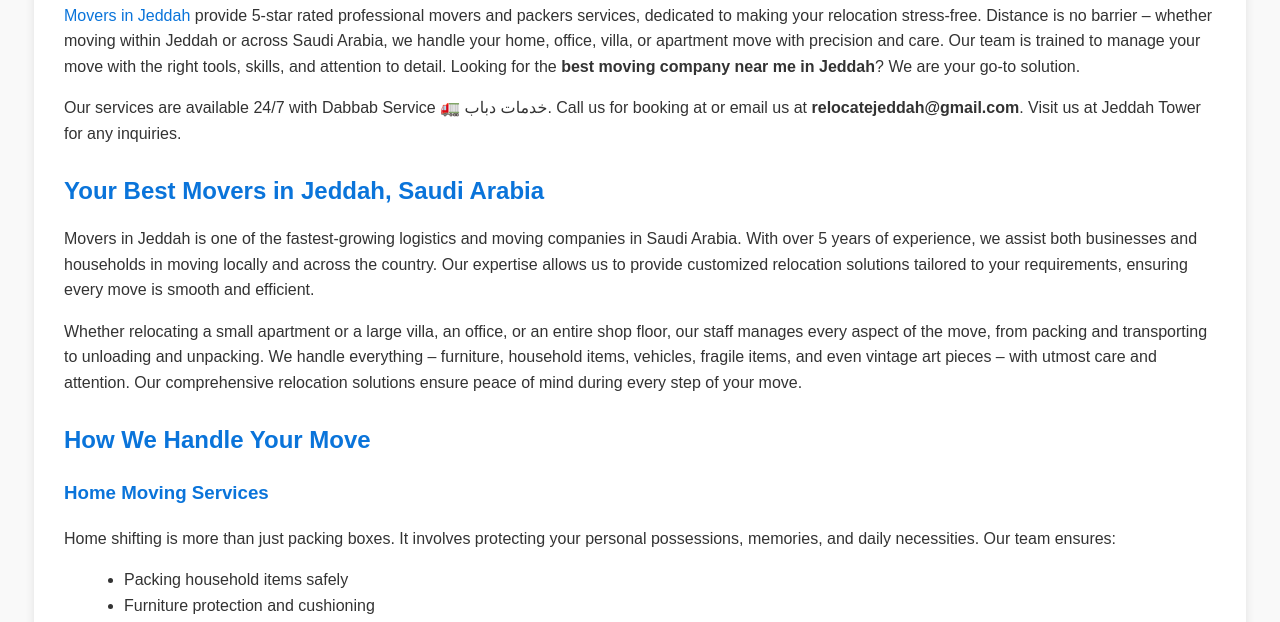
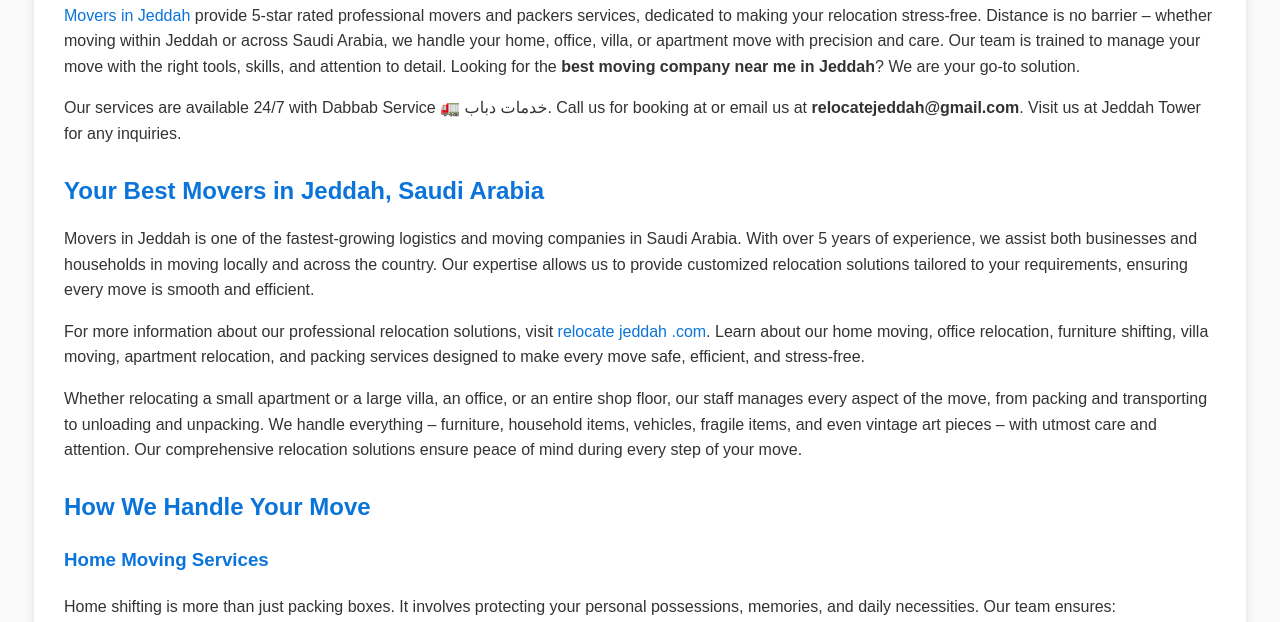
Before and after one commit to mazseo1/relocatejeddah, a plain HTML site: page index.html in a window 1280 px wide. Shown: the part 136-758 px from the top of the page. Drawn offline with Linux system fonts and the light colour scheme.

Commit message:
Update index.html

```diff
--- a/index.html
+++ b/index.html
@@ -32,6 +32,10 @@
 <h2>Your Best Movers in Jeddah, Saudi Arabia</h2>
 
 <p>Movers in Jeddah is one of the fastest-growing logistics and moving companies in Saudi Arabia. With over 5 years of experience, we assist both businesses and households in moving locally and across the country. Our expertise allows us to provide customized relocation solutions tailored to your requirements, ensuring every move is smooth and efficient.</p>
+
+  <p>For more information about our professional relocation solutions, visit
+<a href="https://aryanrey.codeberg.page/RELOCATEJEDDAH/" target="_blank" rel="noopener noreferrer">relocate jeddah .com</a>.
+Learn about our home moving, office relocation, furniture shifting, villa moving, apartment relocation, and packing services designed to make every move safe, efficient, and stress-free.</p>
 
 <p>Whether relocating a small apartment or a large villa, an office, or an entire shop floor, our staff manages every aspect of the move, from packing and transporting to unloading and unpacking. We handle everything – furniture, household items, vehicles, fragile items, and even vintage art pieces – with utmost care and attention. Our comprehensive relocation solutions ensure peace of mind during every step of your move.</p>
 
```
